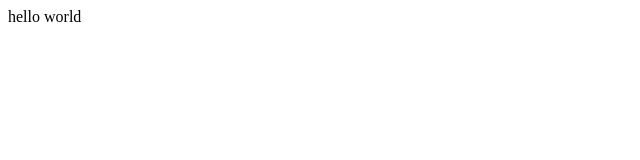
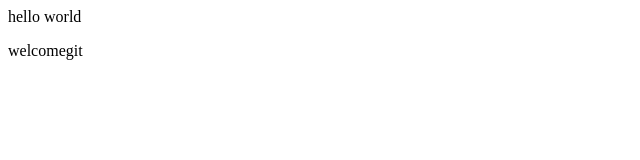
Before and after one commit to AbrarHusssain/My-First-program, a plain HTML site: page index.html in a window 1280 px wide. Shown: the full height of the page, 0-640 px from the left. Drawn offline with Linux system fonts and the light colour scheme.

Commit message:
file updated

```diff
--- a/index.html
+++ b/index.html
@@ -1 +1,2 @@
 <p>hello world</p>
+<h>welcomegit</h>
```
